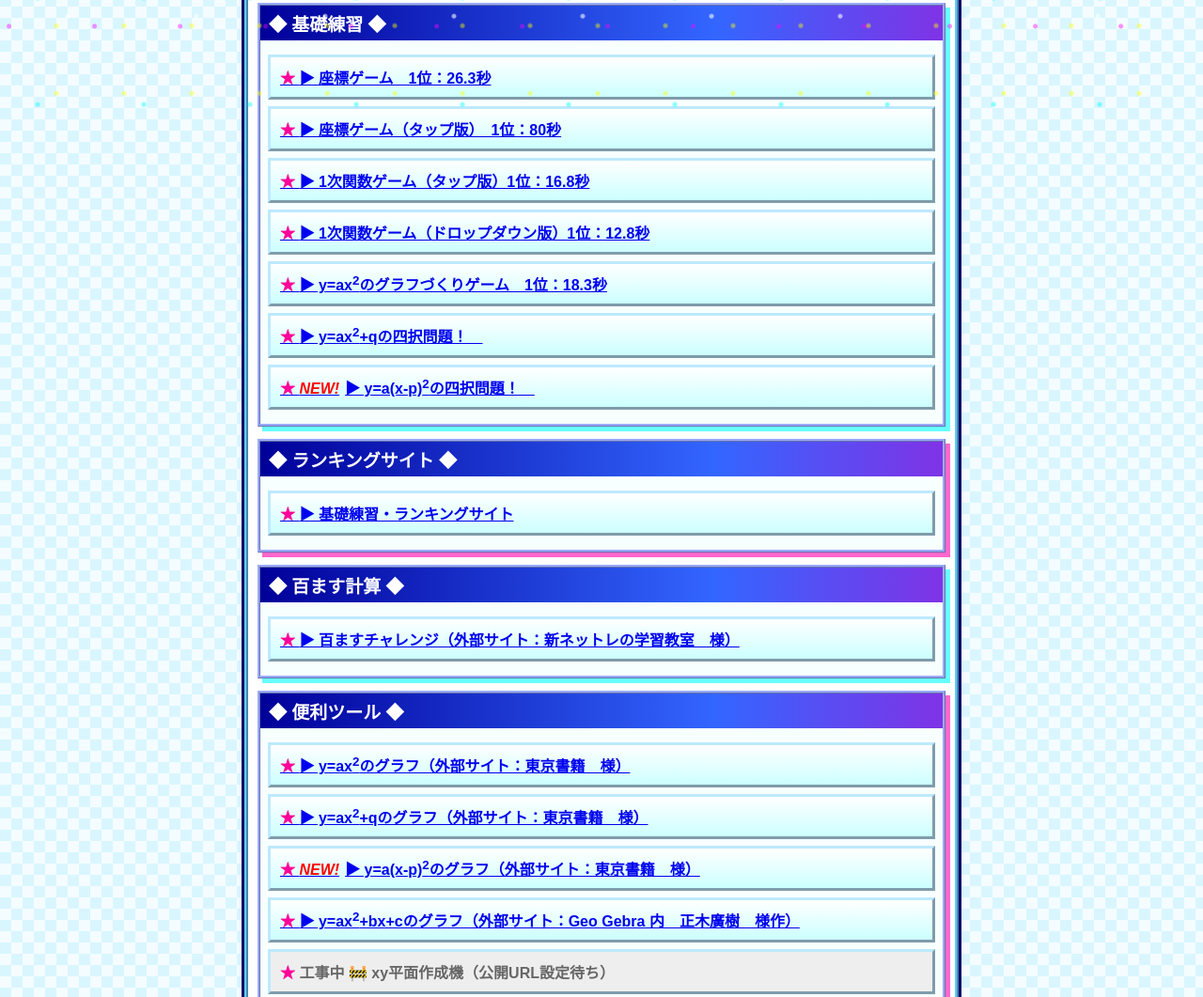
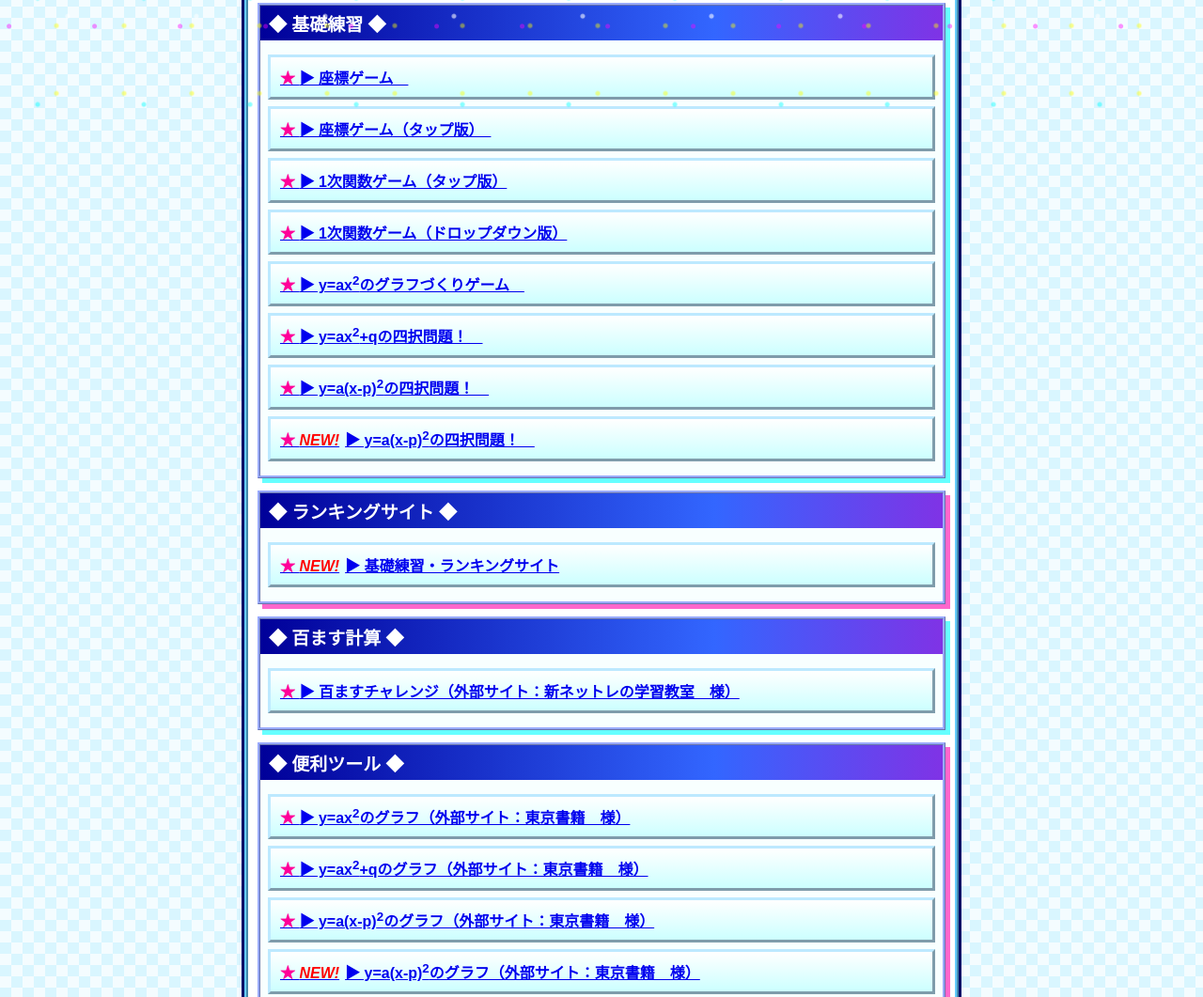
Before and after one commit to Mathmachine0725/Math_portal, a plain HTML site: page index.html in a window 1280 px wide. Shown: the part 685-1746 px from the top of the page at 94% size. Drawn offline with Linux system fonts and the light colour scheme.

Commit message:
Update index.html

```diff
--- a/index.html
+++ b/index.html
@@ -396,20 +396,21 @@
     <section class="section">
       <h2>◆ 基礎練習 ◆</h2>
       <div class="links">
-        <a class="link-button" href="https://mathmachine0725.github.io/ZAHYOU/pointP_coordinate_game_master.html">▶ 座標ゲーム　1位：26.3秒</a>
-        <a class="link-button" href="https://mathmachine0725.github.io/ZAHYOU/zahyou_tap.html">▶ 座標ゲーム（タップ版）　1位：80秒</a>
-        <a class="link-button" href="https://mathmachine0725.github.io/ZAHYOU/1117_%EF%BC%91%E6%AC%A1%E9%96%A2%E6%95%B0_%E3%82%BF%E3%83%83%E3%83%97%E7%89%88.html">▶ 1次関数ゲーム（タップ版）1位：16.8秒</a>
-        <a class="link-button" href="https://mathmachine0725.github.io/ZAHYOU/1117_%EF%BC%91%E6%AC%A1%E9%96%A2%E6%95%B0_%E3%83%89%E3%83%AD%E3%83%83%E3%83%97%E3%83%80%E3%82%A6%E3%83%B3%E7%89%88.html">▶ 1次関数ゲーム（ドロップダウン版）1位：12.8秒</a>
-        <a class="link-button" href="https://mathmachine0725.github.io/ZAHYOU/square_grid_ax^2.html">▶ y=ax<sup>2</sup>のグラフづくりゲーム　1位：18.3秒</a>
+        <a class="link-button" href="https://mathmachine0725.github.io/ZAHYOU/pointP_coordinate_game_master.html">▶ 座標ゲーム　</a>
+        <a class="link-button" href="https://mathmachine0725.github.io/ZAHYOU/zahyou_tap.html">▶ 座標ゲーム（タップ版）　</a>
+        <a class="link-button" href="https://mathmachine0725.github.io/ZAHYOU/1117_%EF%BC%91%E6%AC%A1%E9%96%A2%E6%95%B0_%E3%82%BF%E3%83%83%E3%83%97%E7%89%88.html">▶ 1次関数ゲーム（タップ版）</a>
+        <a class="link-button" href="https://mathmachine0725.github.io/ZAHYOU/1117_%EF%BC%91%E6%AC%A1%E9%96%A2%E6%95%B0_%E3%83%89%E3%83%AD%E3%83%83%E3%83%97%E3%83%80%E3%82%A6%E3%83%B3%E7%89%88.html">▶ 1次関数ゲーム（ドロップダウン版）</a>
+        <a class="link-button" href="https://mathmachine0725.github.io/ZAHYOU/square_grid_ax^2.html">▶ y=ax<sup>2</sup>のグラフづくりゲーム　</a>
         <a class="link-button" href="https://mathmachine0725.github.io/ZAHYOU/square_grid_ax^2+q.html">▶ y=ax<sup>2</sup>+qの四択問題！　</a>
-        <a class="link-button" href="https://mathmachine0725.github.io/ZAHYOU/square_grid_a(x-p)%5E2.html"><span class="new blink">NEW!</span>▶ y=a(x-p)<sup>2</sup>の四択問題！　</a>
+        <a class="link-button" href="https://mathmachine0725.github.io/ZAHYOU/square_grid_a(x-p)%5E2.html">▶ y=a(x-p)<sup>2</sup>の四択問題！　</a>
+        <a class="link-button" href="https://mathmachine0725.github.io/ZAHYOU/parabola_vertex_tap.html"><span class="new blink">NEW!</span>▶ y=a(x-p)<sup>2</sup>の四択問題！　</a>
       </div>
     </section>
 
     <section class="section">
       <h2>◆ ランキングサイト ◆</h2>
       <div class="links">
-        <a class="link-button" href="https://mathmachine0725.github.io/Math_portal/Ranking.html">▶ 基礎練習・ランキングサイト</a>
+        <a class="link-button" href="https://mathmachine0725.github.io/Math_portal/Ranking.html"><span class="new blink">NEW!</span>▶ 基礎練習・ランキングサイト</a>
       </div>
     </section>
   <section class="section">
@@ -424,7 +425,8 @@
       <div class="links">
         <a class="link-button" href="https://sw91.tsho.jp/08dmk/mx/n1/data/905_m1_digicon_ggb/contents/905_m1_081_1.html">▶ y=ax<sup>2</sup>のグラフ（外部サイト：東京書籍　様）</a>
         <a class="link-button" href="https://sw91.tsho.jp/08dmk/mx/n1/data/905_m1_digicon_ggb/contents/905_m1_082_1.html">▶ y=ax<sup>2</sup>+qのグラフ（外部サイト：東京書籍　様）</a>
-        <a class="link-button" href="https://sw91.tsho.jp/08dmk/mx/n1/data/905_m1_digicon_ggb/contents/905_m1_084_1.html"><span class="new blink">NEW!</span>▶ y=a(x-p)<sup>2</sup>のグラフ（外部サイト：東京書籍　様）</a>
+        <a class="link-button" href="https://sw91.tsho.jp/08dmk/mx/n1/data/905_m1_digicon_ggb/contents/905_m1_084_1.html">▶ y=a(x-p)<sup>2</sup>のグラフ（外部サイト：東京書籍　様）</a>
+        <a class="link-button" href="https://sw91.tsho.jp/08dmk/mx/n1/data/905_m1_digicon_ggb/contents/905_m1_086_1.html"><span class="new blink">NEW!</span>▶ y=a(x-p)<sup>2</sup>のグラフ（外部サイト：東京書籍　様）</a>
         <a class="link-button" href="https://www.geogebra.org/m/rhv5avxv">▶ y=ax<sup>2</sup>+bx+cのグラフ（外部サイト：Geo Gebra 内　正木廣樹　様作）</a>
         <span class="link-button disabled" aria-disabled="true">工事中 🚧 xy平面作成機（公開URL設定待ち）</span>
       </div>
@@ -438,6 +440,7 @@
         <li>2026/11/19　運命の数学チャレンジ(くじ引き)を追加　その他細かなアプデもアリ</li>
         <li>2026/11/20　プリント拾のアプリ・ツールを追加</li>
         <li>2026/11/24　プリント拾壱のアプリ・ツールを追加</li>
+        <li>2026/11/25　プリント拾弐のアプリ・ツールを追加・ランキングサイトの開設</li>
       </ul>
     </section>
 
```
